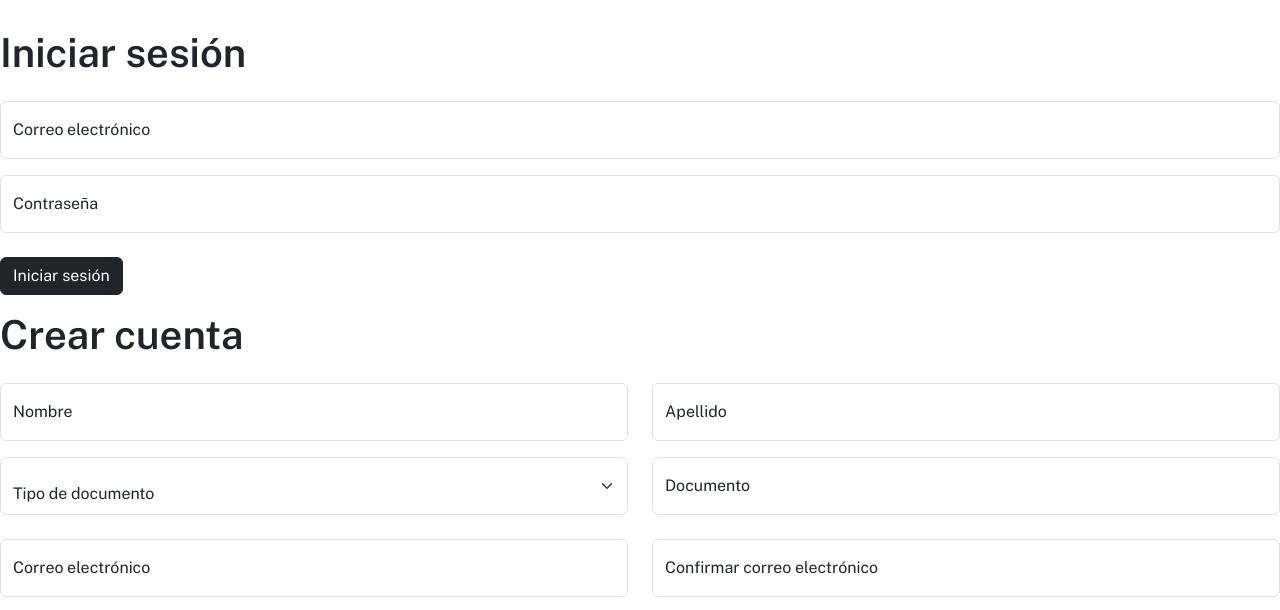
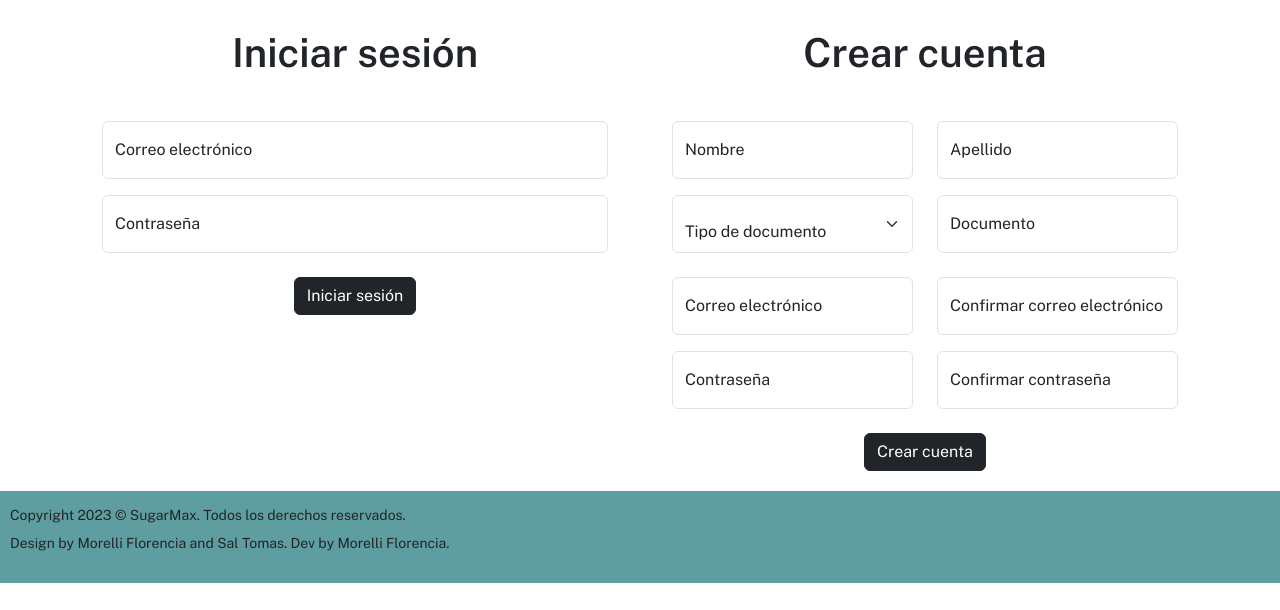
Before and after one commit to FlorenciaMorelli/uces-di-grupo3, a plain HTML site: page login.html in a window 1280 px wide. Shown: the part 127-737 px from the top of the page. Drawn offline with nearby package versions, Linux system fonts and the light colour scheme.

Commit message:
Estilos con Bootstrap

```diff
--- a/estilos.css
+++ b/estilos.css
@@ -239,3 +239,7 @@ footer{
 .resultados .card{
     flex-basis: 30%;
 }
+
+form{
+    padding: 20px;
+}
--- a/login.html
+++ b/login.html
@@ -41,8 +41,9 @@
         </nav>
     </header>
         <main>
-            <span id="login">
-                <span id="inicio">
+            <div class="container text-center">
+                <div class="row gx-4">
+                    <div class="col">
                         <h2>Iniciar sesión</h2>
                         <form method="get">
                             <div class="form-floating mb-3">
@@ -56,8 +57,8 @@
                             <br>
                             <button type="submit" class="btn btn-dark">Iniciar sesión</button>
                         </form>
-                </span> <!-- id="inicio" -->
-                <span id="crear-cuenta">
+                    </div> <!-- class="col" -->
+                    <div class="col">
                         <h2>Crear cuenta</h2>
                         <form method="get">
                             <div class="row">
@@ -112,8 +113,9 @@
                             <br>
                             <button type="submit" class="btn btn-dark">Crear cuenta</button>
                         </form>
-                </span><!-- id="crear-cuenta" -->
-            </span> <!-- id="login" -->
+                    </div><!-- class="col" -->
+                </div> <!-- class="row" -->
+            </div> <!-- class="container text-center" -->
         </main>
     <footer>
         <p>
```
Lines whose indentation alone changed are shown as unchanged.
